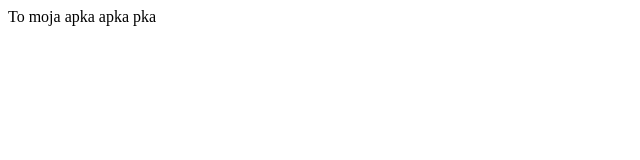
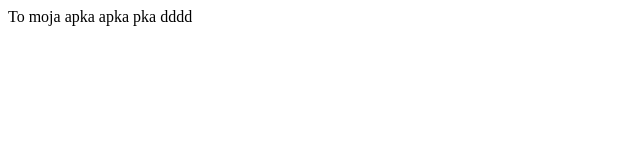
Before and after one commit to mateusz19870111/mynewapp, a plain HTML site: page index.html in a window 1280 px wide. Shown: the full height of the page, 0-640 px from the left. Drawn offline with Linux system fonts and the light colour scheme.

Commit message:
Changed index.html

```diff
--- a/index.html
+++ b/index.html
@@ -1,6 +1,6 @@
 <html>
     <body>
-    To moja apka apka pka
+    To moja apka apka pka dddd
     </body>
 
 </html>
```
